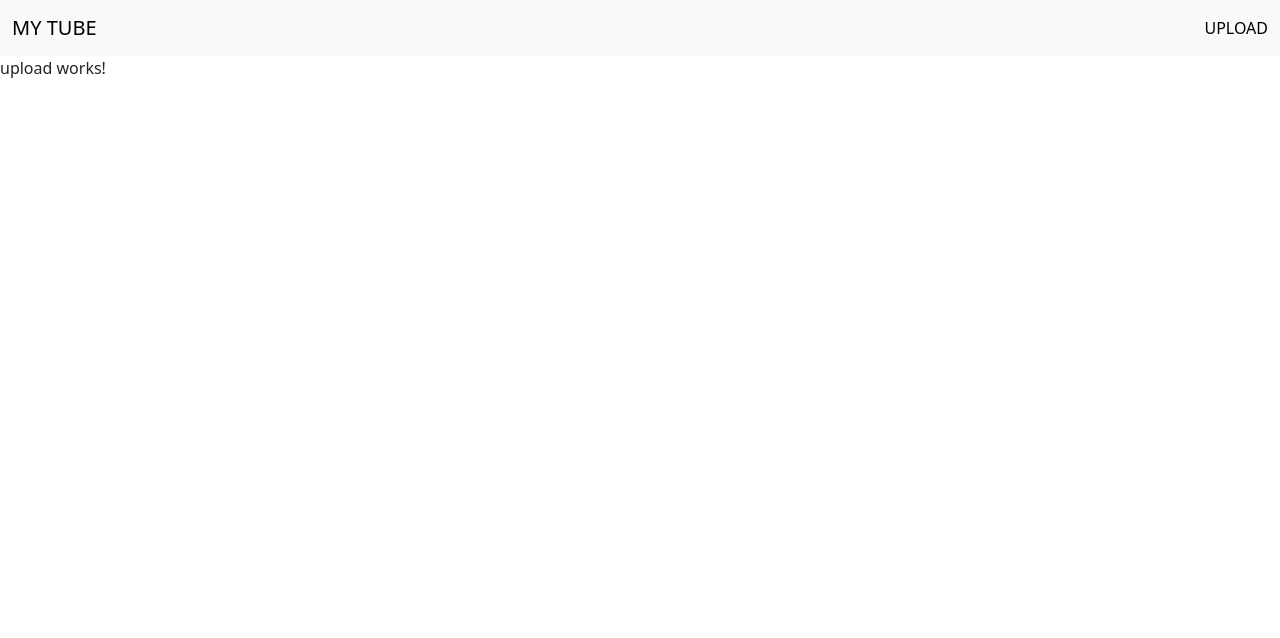
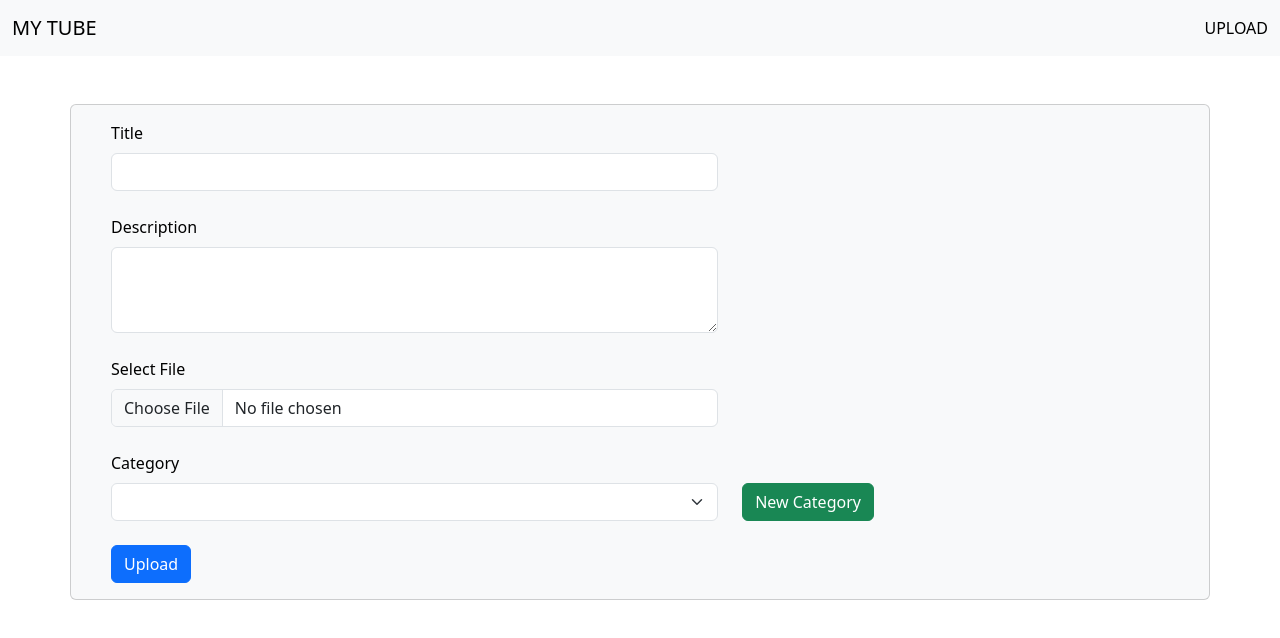
Before and after one commit to crystleanna/FLORES_07262024, an Angular app in the folder UTube-UI/: page /upload in a window 1280 px wide. Shown: the top 638 px of the page. Built offline with nearby package versions, Linux system fonts and the light colour scheme.

Commit message:
Initial Uploads UI

```diff
--- a/UTube-UI/angular.json
+++ b/UTube-UI/angular.json
@@ -39,7 +39,10 @@
             "styles": [
               "src/styles.scss"
             ],
-            "scripts": []
+            "scripts": [
+              "node_modules/jquery/dist/jquery.min.js",
+              "node_modules/bootstrap/dist/js/bootstrap.bundle.min.js"
+            ]
           },
           "configurations": {
             "production": {
--- a/UTube-UI/package.json
+++ b/UTube-UI/package.json
@@ -20,7 +20,8 @@
     "@angular/router": "^17.3.0",
     "@ng-bootstrap/ng-bootstrap": "^16.0.0",
     "@popperjs/core": "^2.11.8",
-    "bootstrap": "^5.3.2",
+    "bootstrap": "^5.3.3",
+    "jquery": "^3.7.1",
     "rxjs": "~7.8.0",
     "tslib": "^2.3.0",
     "zone.js": "~0.14.3"
@@ -31,6 +32,7 @@
     "@angular/compiler-cli": "^17.3.0",
     "@angular/localize": "^17.3.0",
     "@types/jasmine": "~5.1.0",
+    "@types/jquery": "^3.5.30",
     "jasmine-core": "~5.1.0",
     "karma": "~6.4.0",
     "karma-chrome-launcher": "~3.2.0",
--- a/UTube-UI/src/app/app.module.ts
+++ b/UTube-UI/src/app/app.module.ts
@@ -8,6 +8,7 @@ import { HomeComponent } from './home/home.component';
 import { UploadComponent } from './upload/upload.component';
 import { StreamComponent } from './stream/stream.component';
 import { RouterModule, Routes } from '@angular/router';
+import { FormsModule } from '@angular/forms';
 
 const appRoutes: Routes = [
   {path: '', component: HomeComponent},
@@ -25,6 +26,7 @@ const appRoutes: Routes = [
   imports: [
     BrowserModule,
     AppRoutingModule,
+    FormsModule,
     RouterModule.forRoot(
       appRoutes, {enableTracing: true}  // <-- debugging purposes only
       ),
--- /dev/null
+++ b/UTube-UI/src/app/models/video-payload.model.ts
@@ -0,0 +1,6 @@
+export class VideoPayload {
+    title !: string;
+    description !: string;
+    file !: string; //Base64
+    category : string | null | undefined;
+}
--- a/UTube-UI/src/app/upload/upload.component.html
+++ b/UTube-UI/src/app/upload/upload.component.html
@@ -1 +1,79 @@
-<p>upload works!</p>
+<!-- New Category Modal -->
+<ng-template #newCategoryModal let-modal>
+    <div class="modal-header">
+		<h4 class="modal-title" id="modal-basic-title">New Category</h4>
+		<button type="button" class="btn-close" aria-label="Close" (click)="modal.dismiss('Cross click')"></button>
+	</div>
+
+    <div class="modal-body">
+		<div class="row">
+            <div class="col-sm-12">
+                <label for="title" class="form-label">Category name</label>
+                <input type="text" class="form-control" id="title" maxlength="160" required [(ngModel)]="tempCategory">
+                <div class="text-danger" *ngIf="hasTitleError">
+                  Please input a name.
+                </div>
+            </div>
+        </div>
+	</div>
+	<div class="modal-footer">
+		<button type="button" class="btn btn-success" (click)="saveCategory()">Add Category</button>
+	</div>
+</ng-template>
+
+<div class="container">
+    <div class="row mt-5">
+        <div class="card text-bg-light mb-3">
+            <div class="card-body">
+                <div class="container">
+                    <div class="row">
+                        <div class="col-sm-12 col-md-8 col-lg-7">
+                            <label for="title" class="form-label">Title</label>
+                            <input type="text" class="form-control" id="title" maxlength="160" required [(ngModel)]="video.title">
+                            <div class="text-danger" *ngIf="hasTitleError">
+                              Please input a title.
+                            </div>
+                        </div>
+                    </div>
+                    <div class="row mt-4">
+                        <div class="col-sm-12 col-md-8 col-lg-7">
+                            <label for="description" class="form-label">Description</label>
+                            <textarea class="form-control" id="description" rows="3" maxlength="160" required [(ngModel)]="video.description"></textarea>
+                            <div class="text-danger" *ngIf="hasDescError">
+                              Please input a description.
+                            </div>
+                        </div>
+                    </div>
+                    <div class="row mt-4">
+                        <div class="col-sm-12 col-md-8 col-lg-7">
+                            <label for="formFile" class="form-label">Select File</label>
+                            <input class="form-control" type="file" id="formFile" accept=".mp4,.avi,.mov" (change)="onFileSelected($event)">
+                            <div class="text-danger" *ngIf="hasFileError">
+                              Please select a file.
+                            </div>
+                        </div>
+                    </div>
+                    <div class="row mt-4">
+                        <div class="col-sm-8 col-md-8 col-lg-7">
+                            <label for="category" class="form-label">Category</label>
+                            <select class="form-select" aria-label="Default select example" (change)="selectCategory($event)" [(ngModel)]="video.category">
+                                <option selected>-</option>
+                                <option *ngFor="let category of categories" value="{{ category }}">{{ category }}</option>
+                              </select>
+                        </div>
+                        <div class="col-sm-4 col-md-4 col-lg-5 align-self-end mt-4">
+                            <button type="button" class="btn btn-success" (click)="showNewCategoryDialog()">New Category</button>
+                        </div>
+                    </div>
+
+                    <div class="row mt-4">
+                        <div class="col-sm-12 col-md-8 col-lg-7">
+                            <button type="button" class="btn btn-primary" (click)="upload()">Upload</button>
+                        </div>
+                    </div>
+                </div>
+            </div>
+        </div>
+    </div>
+
+</div>
--- a/UTube-UI/src/app/upload/upload.component.ts
+++ b/UTube-UI/src/app/upload/upload.component.ts
@@ -1,4 +1,7 @@
-import { Component } from '@angular/core';
+import { Component, TemplateRef, ViewChild } from '@angular/core';
+import { VideoPayload } from '../models/video-payload.model';
+import { NgbModal } from '@ng-bootstrap/ng-bootstrap';
+
 
 @Component({
   selector: 'app-upload',
@@ -6,5 +9,76 @@ import { Component } from '@angular/core';
   styleUrl: './upload.component.scss'
 })
 export class UploadComponent {
+  video: VideoPayload = new VideoPayload()
+  categories: string[] = ["Animals", "Bikes", "Dogs"]
 
+  @ViewChild("newCategoryModal")
+  modalContent?: TemplateRef<any>;
+
+  hasTitleError = false
+  hasDescError = false
+  hasFileError = false
+
+  tempCategory = ""
+
+  constructor(private modalService: NgbModal) {}
+
+  upload() {
+    this.hasTitleError = false
+    this.hasDescError = false
+    this.hasFileError = false
+
+    if (this.video.title == null || this.video.title == "") {
+      this.hasTitleError = true
+    }
+    if (this.video.description == null || this.video.description == "") {
+      this.hasDescError = true
+    }
+    if (this.video.file == null || this.video.file == "") {
+      this.hasFileError = true
+    }
+
+    if (this.hasTitleError || this.hasDescError || this.hasFileError)
+      return
+
+
+    console.log('payload file:', this.video);
+  }
+
+  showNewCategoryDialog() {
+    this.modalService.open(this.modalContent).result.then((result) => {
+      this.video.category = null
+    }, (reason) => {
+
+    });
+  }
+
+  selectCategory(e: any) {
+    console.log(e.target.value);
+    if (e.target.value != "-") {
+      this.video.category = e.target.value
+    } else {
+      this.video.category = null
+    }
+  }
+
+  onFileSelected(event: any) {
+    const file: File = event.target.files[0];
+    console.log('Selected file:', file.name);
+
+    const reader = new FileReader();
+      reader.onload = (e: any) => {
+        const base64String = e.target.result;
+        this.video.file = base64String;
+      };
+      reader.readAsDataURL(file);
+  }
+
+  saveCategory() {
+    if (this.tempCategory != "") {
+      this.categories.push(this.tempCategory)
+      this.tempCategory = ""
+      this.modalService.dismissAll()
+    }
+  }
 }
```
Also changed, not shown: 2 other files (tests, documents, lock files or other folders).
